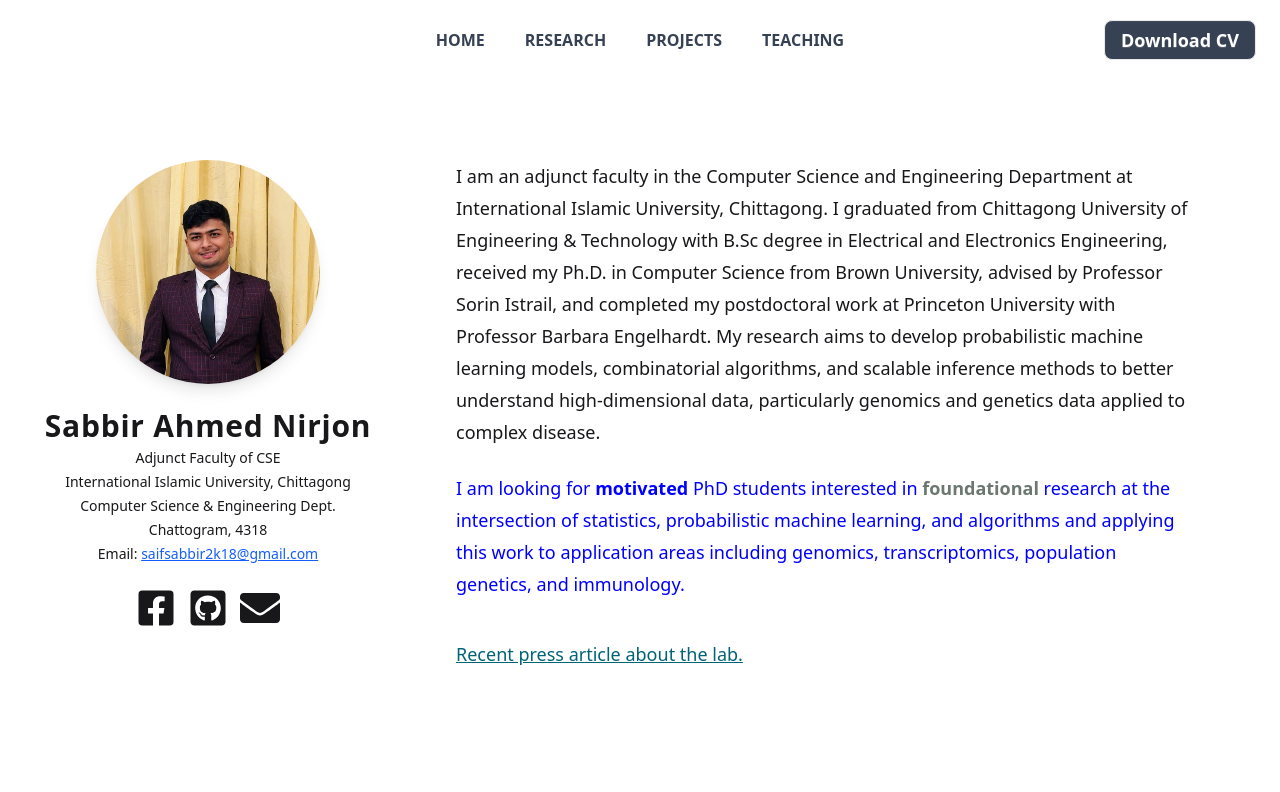
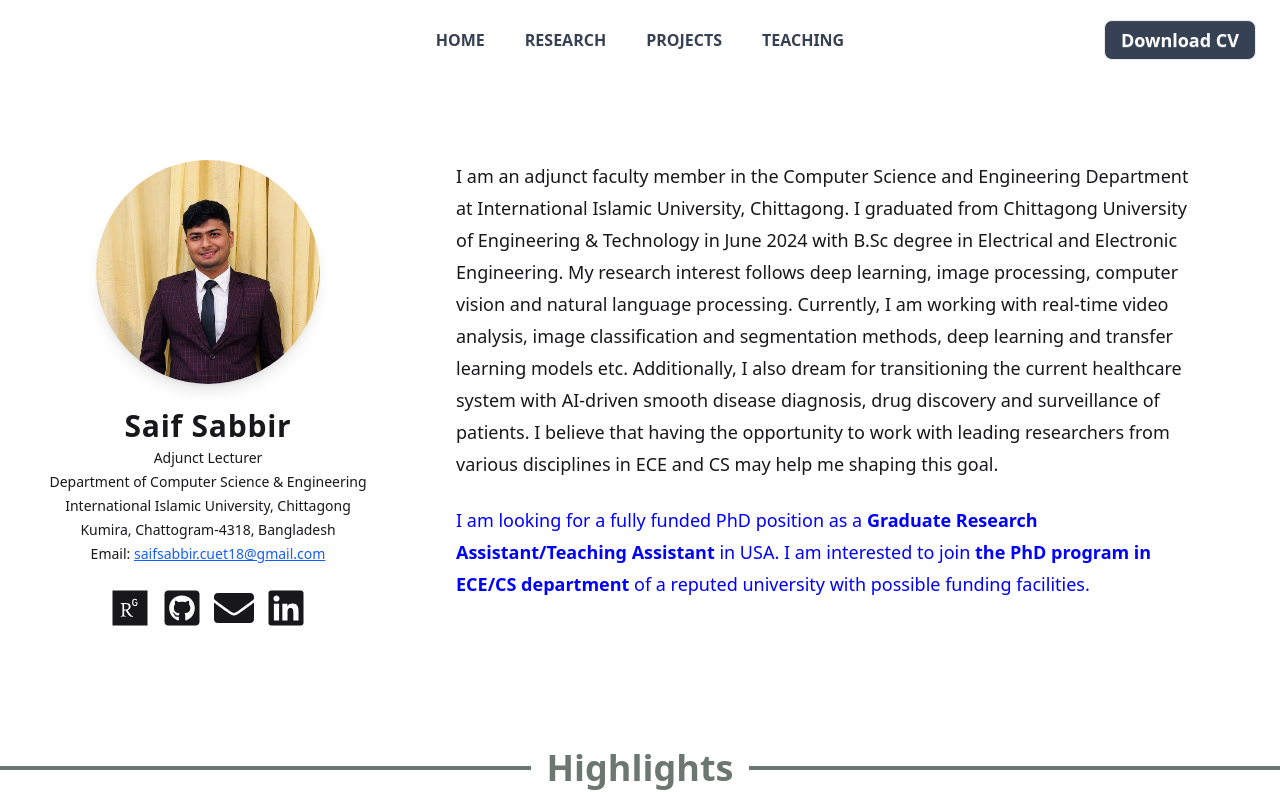
Before and after one commit to MasadRayan/Sabbir-Ahmed_Nirjon_Portfolio, a Next.js app: page / in a window 1280 px wide. Shown: the top 792 px of the page. Built offline with nearby package versions, Linux system fonts and the light colour scheme.

Commit message:
hero section modified

```diff
--- a/src/app/Components/HeroSection.jsx
+++ b/src/app/Components/HeroSection.jsx
@@ -1,7 +1,7 @@
 import Image from "next/image";
 import { FaFacebookSquare } from "react-icons/fa";
 import { FaGithubSquare } from "react-icons/fa";
-import { FaEnvelope } from "react-icons/fa";
+import { FaEnvelope, FaResearchgate, FaLinkedin } from "react-icons/fa";
 const HeroSection = () => {
     return (
         <section id="home" className="py-12 md:py-16 lg:py-20">
@@ -27,27 +27,30 @@ const HeroSection = () => {
                         {/* Name and Title */}
                         <div className="mt-6 space-y-1">
                             <h1 className="text-2xl md:text-3xl font-heading font-bold tracking-wide text-foreground">
-                                Sabbir Ahmed Nirjon
+                                Saif Sabbir
                             </h1>
-                            <p className="text-sm text-muted-foreground">Adjunct Faculty of CSE</p>
-                            <p className="text-sm text-muted-foreground">International Islamic University, Chittagong</p>
+                            <p className="text-sm text-muted-foreground">Adjunct Lecturer</p>
+                            <p className="text-sm text-muted-foreground">Department of Computer Science & Engineering</p>
                             <p className="text-sm text-muted-foreground">
-                                Computer Science & Engineering Dept.
+                                International Islamic University, Chittagong
                             </p>
-                            <p className="text-sm text-muted-foreground">Chattogram, 4318</p>
-                            <p className="text-sm text-muted-foreground">Email: <span className="text-blue-600 underline">saifsabbir2k18@gmail.com</span></p>
+                            <p className="text-sm text-muted-foreground">Kumira, Chattogram-4318, Bangladesh</p>
+                            <p className="text-sm text-muted-foreground">Email: <span className="text-blue-600 underline">saifsabbir.cuet18@gmail.com</span></p>
                         </div>
 
                         {/* Social Icons */}
                         <div className="flex items-center gap-3 mt-6">
-                            <a href="https://www.facebook.com/saifsabbirnirjon" className="social-icon" aria-label="Facebook">
-                                <FaFacebookSquare className="hover:text-gray-600" size={40} />
+                            <a href="https://www.researchgate.net/profile/Saif-Sabbir" className="social-icon" aria-label="Facebook">
+                                <FaResearchgate className="hover:text-gray-600" size={40} />
                             </a>
                             <a href="https://github.com/Sabbir-Saif" className="social-icon" aria-label="GitHub">
                                 <FaGithubSquare className="hover:text-gray-600" size={40} />
                             </a>
                             <a href="saifsabbir2k18@gmail.com" className="social-icon" aria-label="Email">
-                                <FaEnvelope className="hover:text-gray-600"  size={40} />
+                                <FaEnvelope className="hover:text-gray-600" size={40} />
+                            </a>
+                            <a href="https://www.linkedin.com/in/saif-sabbir-23a6531b8" className="social-icon" aria-label="GitHub">
+                                <FaLinkedin className="hover:text-gray-600" size={40} />
                             </a>
                         </div>
                     </div>
@@ -55,7 +58,7 @@ const HeroSection = () => {
                     {/* Bio Content */}
                     <div className="lg:col-span-2 space-y-6 animate-fade-in md:max-w-11/12 text-center md:text-start">
                         <p className="text-lg leading-8 text-foreground/90 ">
-                            I am an adjunct faculty in the{" "}
+                            I am an adjunct faculty member in the{" "}
                             <a href="#" className="text-link">
                                 Computer Science and Engineering Department
                             </a>{" "}
@@ -63,29 +66,17 @@ const HeroSection = () => {
                             <a href="#" className="text-link">
                                 International Islamic University, Chittagong
                             </a>
-                            . I graduated from Chittagong University of Engineering & Technology with B.Sc degree in
-                            Electrical and Electronics Engineering, received my Ph.D. in
-                            Computer Science from Brown University, advised by Professor Sorin
-                            Istrail, and completed my postdoctoral work at Princeton University with
-                            Professor Barbara Engelhardt. My research aims to develop probabilistic
-                            machine learning models, combinatorial algorithms, and scalable
-                            inference methods to better understand high-dimensional data, particularly
-                            genomics and genetics data applied to complex disease.
+                            . I graduated from Chittagong University of Engineering & Technology in June 2024 with B.Sc degree in
+                            Electrical and Electronic Engineering. My research interest follows deep learning, image processing, computer vision and natural language processing. Currently, I am working with real-time video analysis, image classification and segmentation methods, deep learning and transfer learning models etc. Additionally, I also dream for transitioning the current healthcare system with AI-driven smooth
+                            disease diagnosis, drug discovery and surveillance of patients. I believe that having the opportunity to work with leading researchers from various disciplines in ECE and CS may help me shaping this goal.
                         </p>
 
                         <p className="text-lg leading-8 text-text-highlight text-[#0000FF]">
-                            I am looking for <span className="font-bold">motivated</span> PhD students
-                            interested in <span className="font-semibold text-[#6B7770]">foundational</span> research
-                            at the intersection of statistics, probabilistic machine learning, and
-                            algorithms and applying this work to application areas including genomics,
-                            transcriptomics, population genetics, and immunology.
+                            I am looking for a fully funded PhD position as a <span className="font-bold"> Graduate Research Assistant/Teaching Assistant</span> in USA.
+                            I am interested to join <span className="font-bold">the PhD program in ECE/CS department</span> of a reputed university with possible funding facilities.
                         </p>
 
-                        <div className="pt-4">
-                            <a href="#" className="text-link text-lg underline text-[#006376]">
-                                Recent press article about the lab.
-                            </a>
-                        </div>
+
                     </div>
                 </div>
             </div>
```
